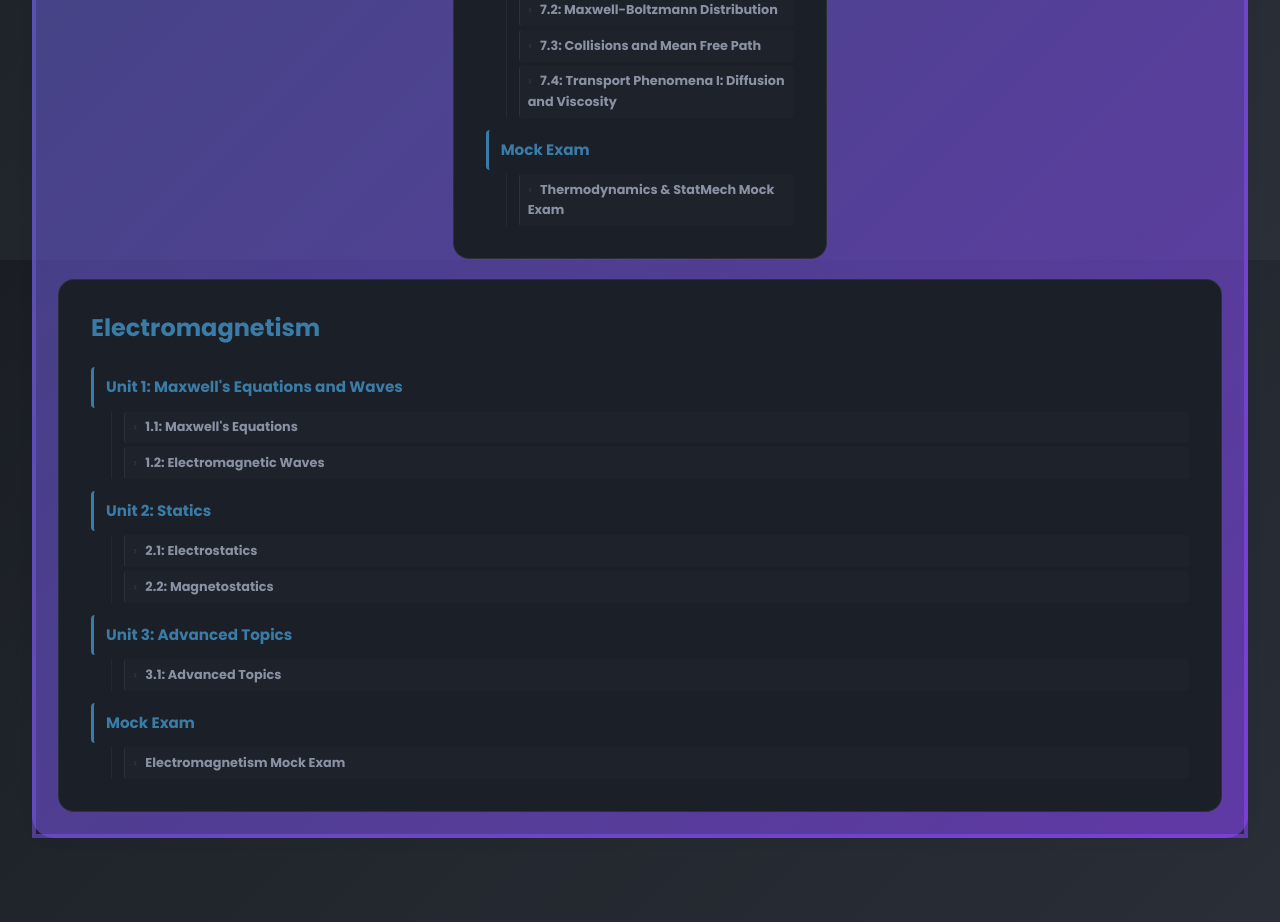
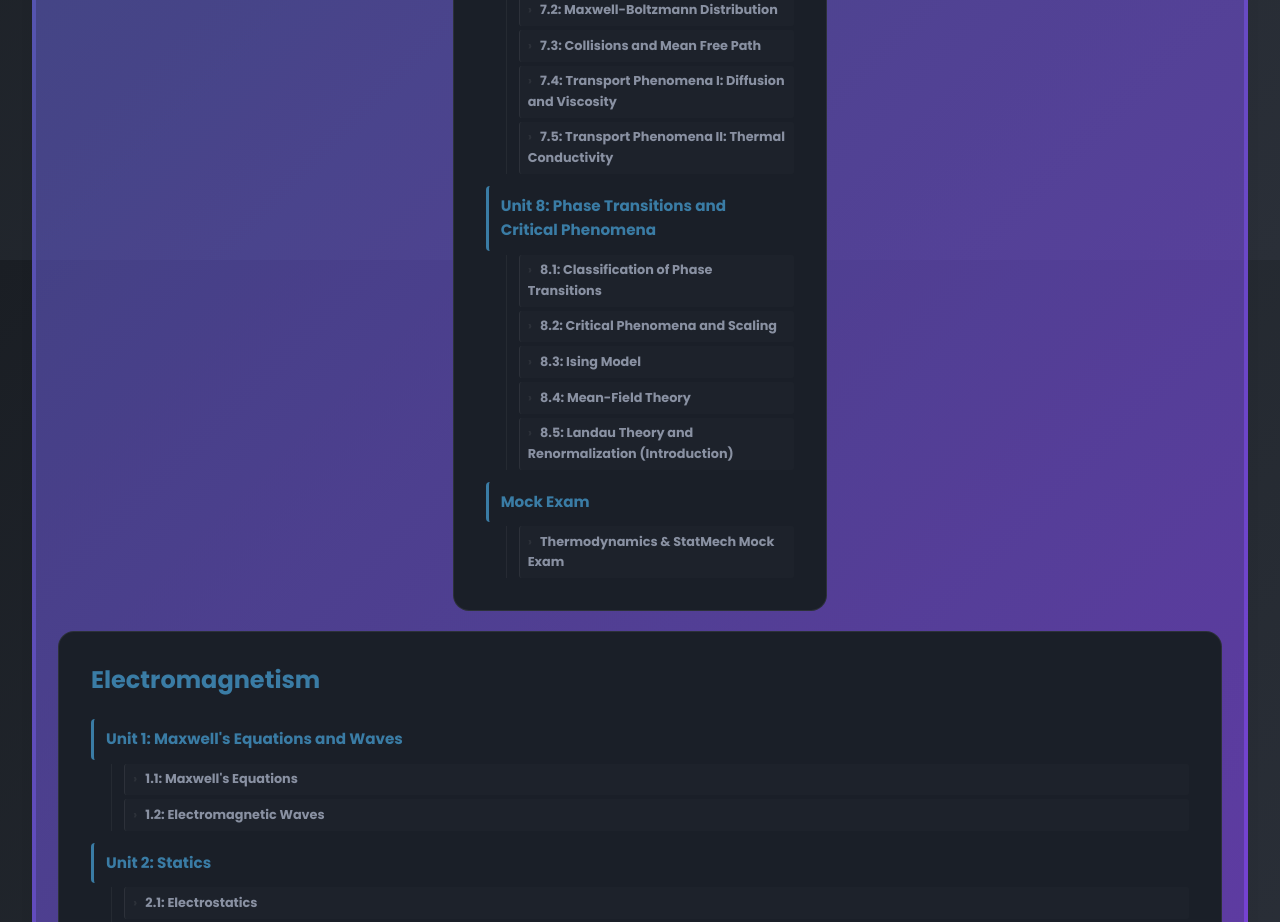
Before and after one commit to H-stack-gif/EigenAcademy, a React (Vite) app: page / in a window 1280 px wide. Shown: the part 6940-7862 px from the top of the page. Built offline with nearby package versions, Linux system fonts and the light colour scheme.

Commit message:
thermo articles

```diff
--- a/src/data/courses.js
+++ b/src/data/courses.js
@@ -565,7 +565,19 @@ export const courses = {
               { id: "7.1", title: "7.1: Kinetic Theory of Gases", description: "Pressure from collisions, RMS speed, equipartition theorem, effusion", contentPath: "/articles/physics/thermodynamics-statmech/7_1.md" },
               { id: "7.2", title: "7.2: Maxwell-Boltzmann Distribution", description: "Velocity/speed distributions, most probable/mean/RMS speeds, energy distribution", contentPath: "/articles/physics/thermodynamics-statmech/7_2.md" },
               { id: "7.3", title: "7.3: Collisions and Mean Free Path", description: "Collision cross section, mean free path, collision frequency, exponential distribution", contentPath: "/articles/physics/thermodynamics-statmech/7_3.md" },
-              { id: "7.4", title: "7.4: Transport Phenomena I: Diffusion and Viscosity", description: "Fick's laws, diffusion coefficient, viscosity, temperature dependence", contentPath: "/articles/physics/thermodynamics-statmech/7_4.md" }
+              { id: "7.4", title: "7.4: Transport Phenomena I: Diffusion and Viscosity", description: "Fick's laws, diffusion coefficient, viscosity, temperature dependence", contentPath: "/articles/physics/thermodynamics-statmech/7_4.md" },
+              { id: "7.5", title: "7.5: Transport Phenomena II: Thermal Conductivity", description: "Heat conduction, thermal conductivity, Fourier's law", contentPath: "/articles/physics/thermodynamics-statmech/7_5.md" }
+            ]
+          },
+          {
+            id: "8",
+            title: "Unit 8: Phase Transitions and Critical Phenomena",
+            topics: [
+              { id: "8.1", title: "8.1: Classification of Phase Transitions", description: "First-order vs. second-order transitions, order parameters, symmetry breaking", contentPath: "/articles/physics/thermodynamics-statmech/8_1.md" },
+              { id: "8.2", title: "8.2: Critical Phenomena and Scaling", description: "Critical exponents, scaling laws, universality classes", contentPath: "/articles/physics/thermodynamics-statmech/8_2.md" },
+              { id: "8.3", title: "8.3: Ising Model", description: "One-dimensional and two-dimensional Ising models, exact solutions", contentPath: "/articles/physics/thermodynamics-statmech/8_3.md" },
+              { id: "8.4", title: "8.4: Mean-Field Theory", description: "Mean-field approximation, Weiss molecular field, Curie-Weiss law", contentPath: "/articles/physics/thermodynamics-statmech/8_4.md" },
+              { id: "8.5", title: "8.5: Landau Theory and Renormalization (Introduction)", description: "Landau free energy, renormalization group concepts, scaling transformations", contentPath: "/articles/physics/thermodynamics-statmech/8_5.md" }
             ]
           },
           {
```
Also changed, not shown: public/articles/physics/thermodynamics-statmech/7_5.md (added, +3 -0 lines), public/articles/physics/thermodynamics-statmech/8_1.md (added, +3 -0 lines), public/articles/physics/thermodynamics-statmech/8_2.md (added, +3 -0 lines), public/articles/physics/thermodynamics-statmech/8_3.md (added, +3 -0 lines), public/articles/physics/thermodynamics-statmech/8_4.md (added, +3 -0 lines), public/articles/physics/thermodynamics-statmech/8_5.md (added, +3 -0 lines).
